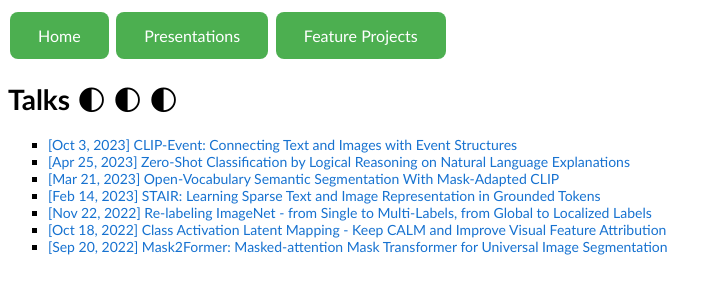
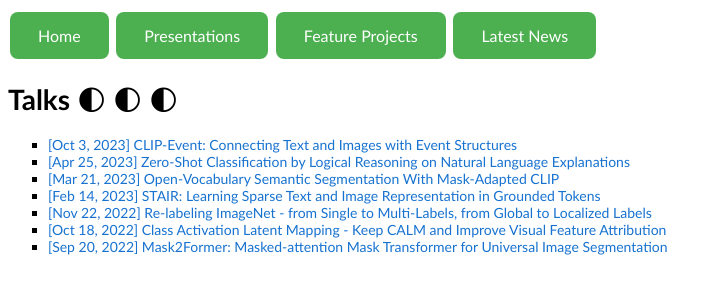
Before and after one commit to ngthanhtin/ngthanhtin.github.io, a Jekyll site: the page presentations.html, which Jekyll copies as it is, in a window 1280 px wide. Shown: the top 300 px of the page, without its empty margins (0-722 px from the left). Built offline with Jekyll 4.4.1, drawn with Linux system fonts in a browser that asks for light colours.

Commit message:
Update presentations.html

```diff
--- a/presentations.html
+++ b/presentations.html
@@ -36,6 +36,7 @@
             <a href="index.html">Home</a>
 	    <a href="presentations.html">Presentations</a>
             <a href="projects.html">Feature Projects</a>
+	    <a href="news.html">Latest News</a>
             <!-- Add other links as needed -->
         </nav>
     </header>
```
